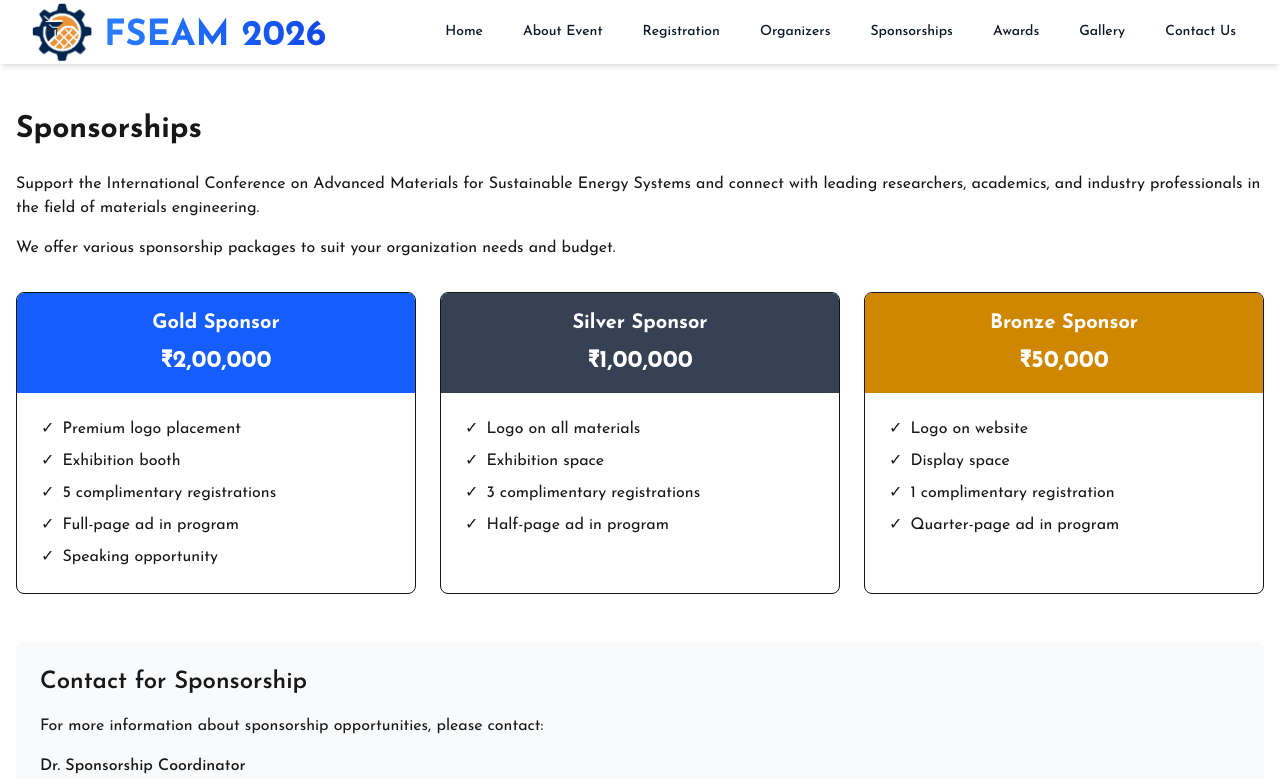
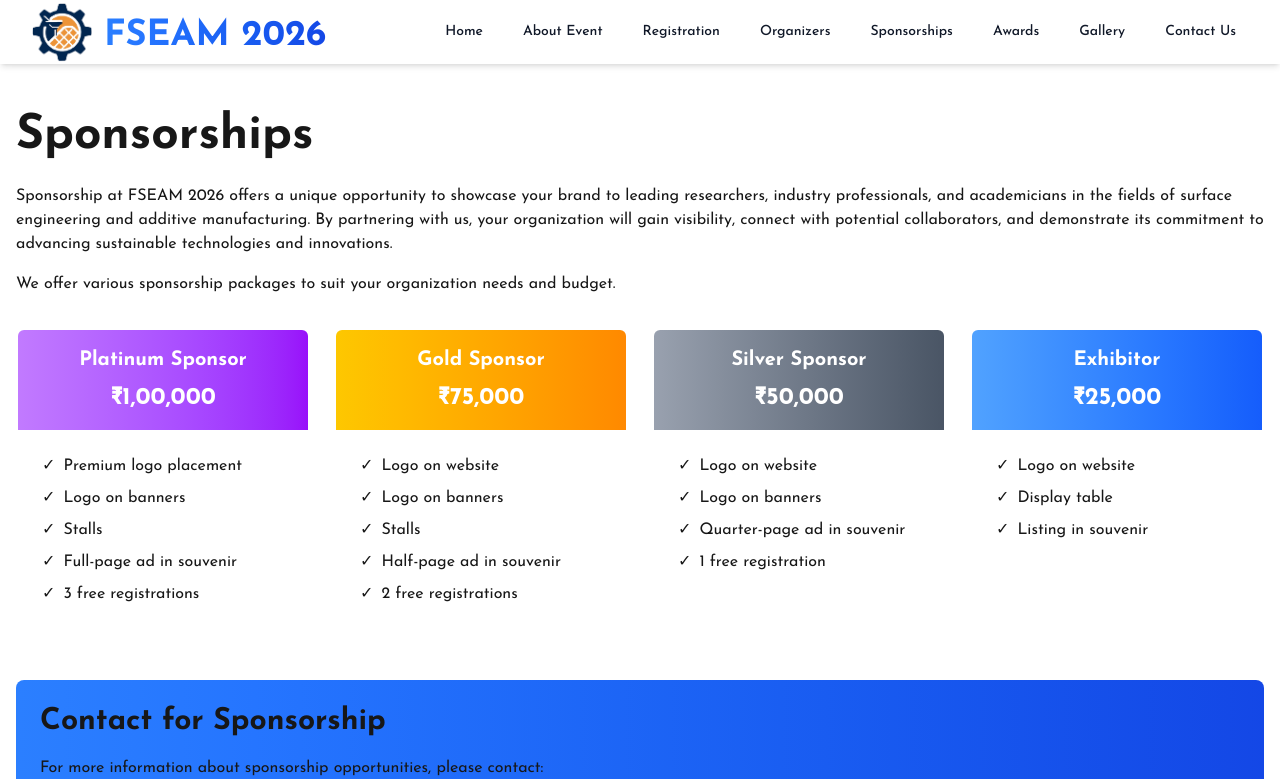
Before and after one commit to sushabhan878/IIT_KGP_MME_Conference, a Next.js app: page /sponsorships in a window 1280 px wide. Shown: the top 779 px of the page. Built offline with nearby package versions, Linux system fonts and the light colour scheme.

Commit message:
Implimented the sponsorship page

```diff
--- a/app/sponsorships/page.tsx
+++ b/app/sponsorships/page.tsx
@@ -5,67 +5,89 @@ const Sponsorships = () => {
     return (
         <PageLayout>
             <div className="container mx-auto py-12 px-4">
-                <h1 className="text-3xl font-bold mb-6">Sponsorships</h1>
+                <h1 className="text-5xl font-bold mb-6">Sponsorships</h1>
 
                 <div className="prose max-w-none mb-8">
-                    <p className="mb-4">Support the International Conference on Advanced Materials for Sustainable Energy Systems and connect with leading researchers, academics, and industry professionals in the field of materials engineering.</p>
+                    <p className="mb-4">Sponsorship at FSEAM 2026 offers a unique opportunity to showcase your brand to leading researchers, industry professionals, and academicians in the fields of surface engineering and additive manufacturing. By partnering with us, your organization will gain visibility, connect with potential collaborators, and demonstrate its commitment to advancing sustainable technologies and innovations.</p>
                     <p className="mb-4">We offer various sponsorship packages to suit your organization needs and budget.</p>
                 </div>
 
-                <div className="grid grid-cols-1 md:grid-cols-3 gap-6 mb-12">
-                    <div className="border rounded-lg overflow-hidden">
-                        <div className="bg-blue-600 text-white p-4 text-center">
-                            <h3 className="text-xl font-bold">Gold Sponsor</h3>
-                            <p className="text-2xl font-bold mt-2">₹2,00,000</p>
+                <div className="grid grid-cols-1 md:grid-cols-4 gap-6 mb-12">
+
+                    <div className="border-2 border-white rounded-lg overflow-hidden">
+                        <div className="bg-gradient-to-r from-purple-400 to-purple-600 text-white p-4 text-center">
+                            <h3 className="text-xl font-bold">Platinum Sponsor</h3>
+                            <p className="text-2xl font-bold mt-2">₹1,00,000</p>
                         </div>
                         <div className="p-6">
                             <ul className="space-y-2">
                                 <li className="flex items-center"><span className="mr-2">✓</span> Premium logo placement</li>
-                                <li className="flex items-center"><span className="mr-2">✓</span> Exhibition booth</li>
-                                <li className="flex items-center"><span className="mr-2">✓</span> 5 complimentary registrations</li>
-                                <li className="flex items-center"><span className="mr-2">✓</span> Full-page ad in program</li>
-                                <li className="flex items-center"><span className="mr-2">✓</span> Speaking opportunity</li>
+                                <li className="flex items-center"><span className="mr-2">✓</span> Logo on banners</li>
+                                <li className="flex items-center"><span className="mr-2">✓</span> Stalls</li>
+                                <li className="flex items-center"><span className="mr-2">✓</span> Full-page ad in souvenir</li>
+                                <li className="flex items-center"><span className="mr-2">✓</span> 3 free registrations</li>
                             </ul>
                         </div>
                     </div>
 
-                    <div className="border rounded-lg overflow-hidden">
-                        <div className="bg-gray-700 text-white p-4 text-center">
-                            <h3 className="text-xl font-bold">Silver Sponsor</h3>
-                            <p className="text-2xl font-bold mt-2">₹1,00,000</p>
+                    <div className="border-2 border-white rounded-lg overflow-hidden">
+                        <div className="bg-gradient-to-r from-yellow-400 to-orange-400 text-white p-4 text-center">
+                            <h3 className="text-xl font-bold">Gold Sponsor</h3>
+                            <p className="text-2xl font-bold mt-2">₹75,000</p>
                         </div>
                         <div className="p-6">
                             <ul className="space-y-2">
-                                <li className="flex items-center"><span className="mr-2">✓</span> Logo on all materials</li>
-                                <li className="flex items-center"><span className="mr-2">✓</span> Exhibition space</li>
-                                <li className="flex items-center"><span className="mr-2">✓</span> 3 complimentary registrations</li>
-                                <li className="flex items-center"><span className="mr-2">✓</span> Half-page ad in program</li>
+                                <li className="flex items-center"><span className="mr-2">✓</span> Logo on website</li>
+                                <li className="flex items-center"><span className="mr-2">✓</span> Logo on banners</li>
+                                <li className="flex items-center"><span className="mr-2">✓</span> Stalls</li>
+                                <li className="flex items-center"><span className="mr-2">✓</span> Half-page ad in souvenir</li>
+                                <li className="flex items-center"><span className="mr-2">✓</span> 2 free registrations</li>
                             </ul>
                         </div>
                     </div>
 
-                    <div className="border rounded-lg overflow-hidden">
-                        <div className="bg-yellow-600 text-white p-4 text-center">
-                            <h3 className="text-xl font-bold">Bronze Sponsor</h3>
+                    <div className="border-2 border-white rounded-lg overflow-hidden">
+                        <div className="bg-gradient-to-r from-gray-400 to-gray-600 text-white p-4 text-center">
+                            <h3 className="text-xl font-bold">Silver Sponsor</h3>
                             <p className="text-2xl font-bold mt-2">₹50,000</p>
                         </div>
                         <div className="p-6">
                             <ul className="space-y-2">
                                 <li className="flex items-center"><span className="mr-2">✓</span> Logo on website</li>
-                                <li className="flex items-center"><span className="mr-2">✓</span> Display space</li>
-                                <li className="flex items-center"><span className="mr-2">✓</span> 1 complimentary registration</li>
-                                <li className="flex items-center"><span className="mr-2">✓</span> Quarter-page ad in program</li>
+                                <li className="flex items-center"><span className="mr-2">✓</span> Logo on banners</li>
+                                <li className="flex items-center"><span className="mr-2">✓</span> Quarter-page ad in souvenir</li>
+                                <li className="flex items-center"><span className="mr-2">✓</span> 1 free registration</li>
                             </ul>
                         </div>
                     </div>
+
+                    <div className="border-2 border-white rounded-lg overflow-hidden">
+                        <div className="bg-gradient-to-r from-blue-400 to-blue-600 text-white p-4 text-center">
+                            <h3 className="text-xl font-bold">Exhibitor</h3>
+                            <p className="text-2xl font-bold mt-2">₹25,000</p>
+                        </div>
+                        <div className="p-6">
+                            <ul className="space-y-2">
+                                <li className="flex items-center"><span className="mr-2">✓</span> Logo on website</li>
+                                <li className="flex items-center"><span className="mr-2">✓</span> Display table</li>
+                                <li className="flex items-center"><span className="mr-2">✓</span> Listing in souvenir</li>
+                            </ul>
+                        </div>
+                    </div>
+
                 </div>
 
-                <div className="bg-gray-50 p-6 rounded-lg">
-                    <h2 className="text-2xl font-semibold mb-4">Contact for Sponsorship</h2>
+                <div className="bg-gradient-to-r from-blue-500 to-blue-700 p-6 rounded-lg">
+                    <h2 className="text-3xl font-bold mb-4">Contact for Sponsorship</h2>
                     <p className="mb-4">For more information about sponsorship opportunities, please contact:</p>
-                    <p className="font-medium">Dr. Sponsorship Coordinator</p>
-                    <p>Email: sponsorship@mme.iitkgp.ac.in</p>
-                    <p>Phone: +91-123-456-7890</p>
+                    <div className='pb-6'>
+                        <p className="font-medium">Tapas Bera | RS, IIT Kharagpur</p>
+                        <p>Email: tapasbera6382@gmail.com</p>
+                    </div>
+                    <div>
+                        <p className="font-medium">Kishan Kumar | RS, IIT Kharagpur</p>
+                        <p>Email: kishan.knarayan@gmail.com</p>
+                    </div>
                 </div>
             </div>
         </PageLayout>
```
